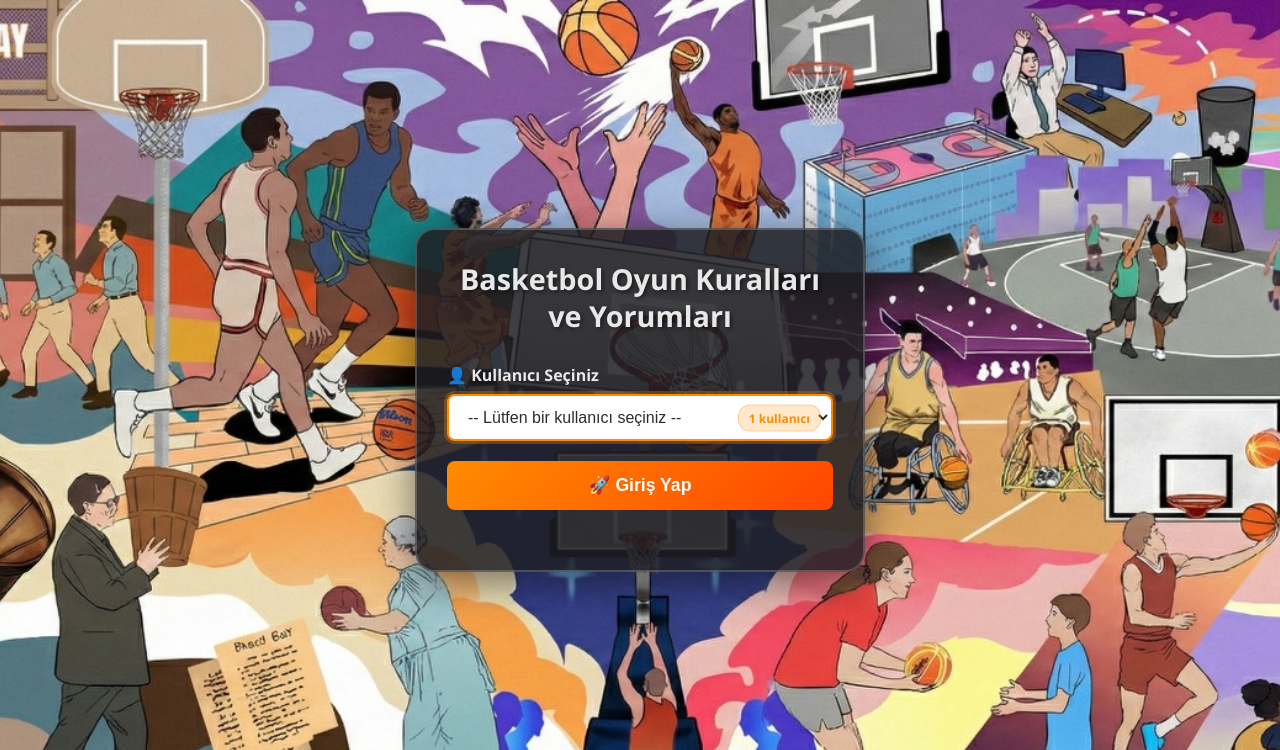
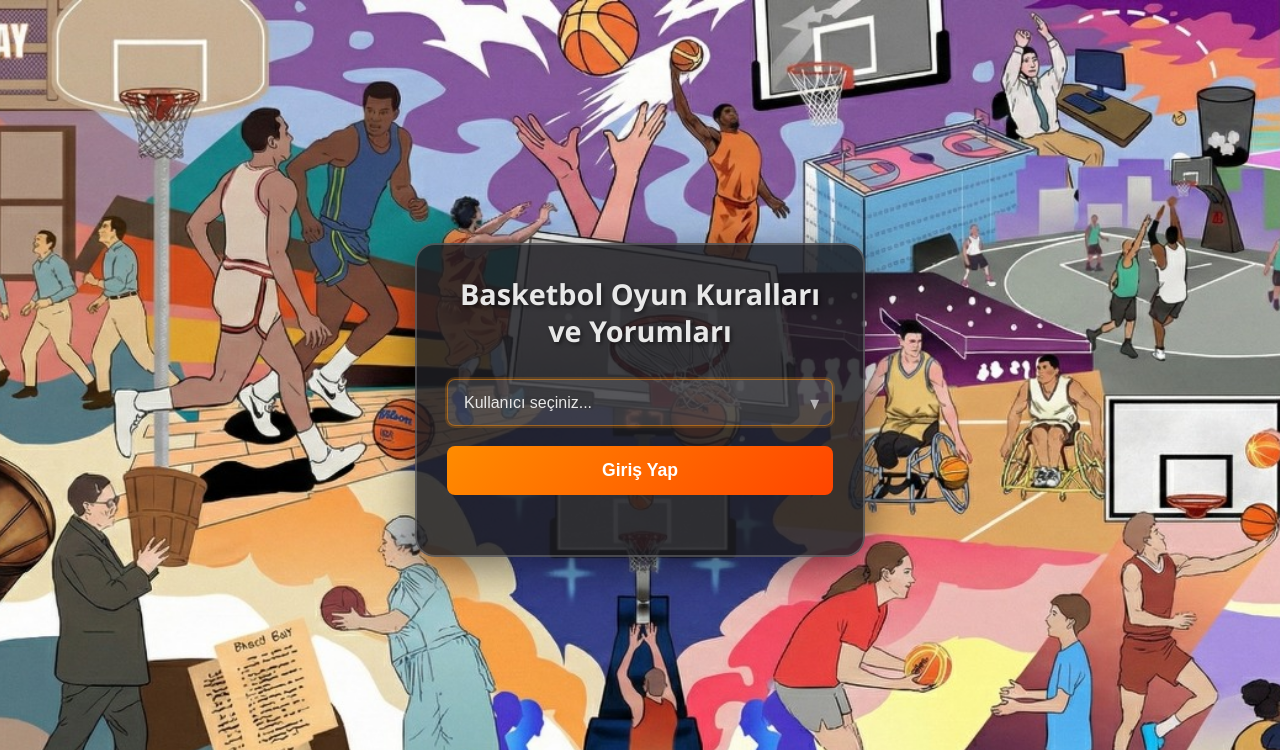
Before and after one commit to Sey1tayd/tbf_v2, a Django app: page /accounts/login/ in a window 1280 px wide. Shown: the top 750 px of the page. Run offline with Django 4.2, Linux system fonts and the light colour scheme; tables that the repository leaves empty hold one stand-in row (values such as "Sample post").

Commit message:
Login sayfasÄ± sadeleÅŸtirildi: Dark mode dropdown, label kaldÄ±rÄ±ldÄ±, mobil uyumlu

```diff
--- a/static/css/style.css
+++ b/static/css/style.css
@@ -355,63 +355,80 @@ body {
 .form-group input,
 .form-group select {
     width: 100%;
-    padding: 12px 15px;
-    border: 2px solid rgba(255, 255, 255, 0.3);
+    padding: 14px 16px;
+    border: 1px solid rgba(255, 255, 255, 0.2);
     border-radius: 8px;
     font-size: 1em;
-    transition: all 0.3s ease;
-    background-color: rgba(255, 255, 255, 0.95);
-    color: #2C2C2C;
+    transition: all 0.2s ease;
+    background-color: rgba(255, 255, 255, 0.08);
+    color: #E8E8E8;
+    -webkit-appearance: none;
+    -moz-appearance: none;
+    appearance: none;
+}
+
+.form-group input::placeholder {
+    color: rgba(255, 255, 255, 0.5);
 }
 
 .form-group input:focus,
 .form-group select:focus {
     outline: none;
-    border-color: var(--orange-basketball);
-    box-shadow: 0 0 0 3px rgba(255, 140, 0, 0.3);
-    background-color: white;
+    border-color: rgba(255, 140, 0, 0.5);
+    background-color: rgba(255, 255, 255, 0.12);
+    box-shadow: 0 0 0 2px rgba(255, 140, 0, 0.2);
 }
 
 .user-select-wrapper {
     position: relative;
+    width: 100%;
+}
+
+.user-select-wrapper::after {
+    content: '▼';
+    position: absolute;
+    right: 14px;
+    top: 50%;
+    transform: translateY(-50%);
+    color: rgba(255, 255, 255, 0.6);
+    pointer-events: none;
+    font-size: 0.8em;
 }
 
 .user-select {
-    max-height: 250px;
-    overflow-y: auto;
     padding-right: 40px;
+    cursor: pointer;
 }
 
 .user-select option {
     padding: 12px 15px;
-    background-color: white;
-    color: #2C2C2C;
+    background-color: rgba(30, 30, 35, 0.98);
+    color: #E8E8E8;
     font-size: 0.95em;
-    border-bottom: 1px solid rgba(0, 0, 0, 0.05);
+    border: none;
 }
 
-.user-select option:hover {
-    background-color: #f0f0f0;
+.user-select option:hover,
+.user-select option:checked {
+    background-color: rgba(255, 140, 0, 0.2);
+    color: #FF8C00;
 }
 
 .user-select option[value=""] {
-    color: #888;
-    font-style: italic;
+    color: rgba(255, 255, 255, 0.5);
 }
 
-.user-count-badge {
-    position: absolute;
-    right: 12px;
-    top: 50%;
-    transform: translateY(-50%);
-    background: rgba(255, 140, 0, 0.2);
-    color: #FF8C00;
-    padding: 4px 10px;
-    border-radius: 12px;
-    font-size: 0.75em;
-    font-weight: 600;
-    pointer-events: none;
-    border: 1px solid rgba(255, 140, 0, 0.3);
+/* Mobil uyumluluk */
+@media (max-width: 768px) {
+    .form-group input,
+    .form-group select {
+        padding: 16px;
+        font-size: 16px; /* iOS zoom önleme */
+    }
+
+    .user-select {
+        font-size: 16px;
+    }
 }
 
 .btn-login,
--- a/templates/accounts/login.html
+++ b/templates/accounts/login.html
@@ -29,30 +29,25 @@
             <form method="POST" class="login-form">
                 {% csrf_token %}
                 <div class="form-group">
-                    <label for="username">👤 Kullanıcı Seçiniz</label>
                     <div class="user-select-wrapper">
                         <select id="username" name="username" required autofocus class="user-select">
-                            <option value="">-- Lütfen bir kullanıcı seçiniz --</option>
+                            <option value="">Kullanıcı seçiniz...</option>
                             {% for user in users %}
                                 <option value="{{ user.username }}">
-                                    {{ user.first_name }} {{ user.last_name }}{% if user.is_staff or user.is_superuser %} 👑 Admin{% endif %}
+                                    {{ user.first_name }} {{ user.last_name }}{% if user.is_staff or user.is_superuser %} - Admin{% endif %}
                                 </option>
                             {% empty %}
                                 <option value="" disabled>Henüz kullanıcı bulunmuyor</option>
                             {% endfor %}
                         </select>
-                        {% if users %}
-                            <div class="user-count-badge">{{ users|length }} kullanıcı</div>
-                        {% endif %}
                     </div>
                 </div>
 
                 <div class="form-group" id="password-group" style="display: none;">
-                    <label for="password">🔒 Şifre</label>
-                    <input type="password" id="password" name="password" placeholder="Admin kullanıcılar için şifre gerekli" class="form-control">
+                    <input type="password" id="password" name="password" placeholder="Şifre giriniz" class="form-control">
                 </div>
 
-                <button type="submit" class="btn-login">🚀 Giriş Yap</button>
+                <button type="submit" class="btn-login">Giriş Yap</button>
             </form>
         </div>
     </div>
```
